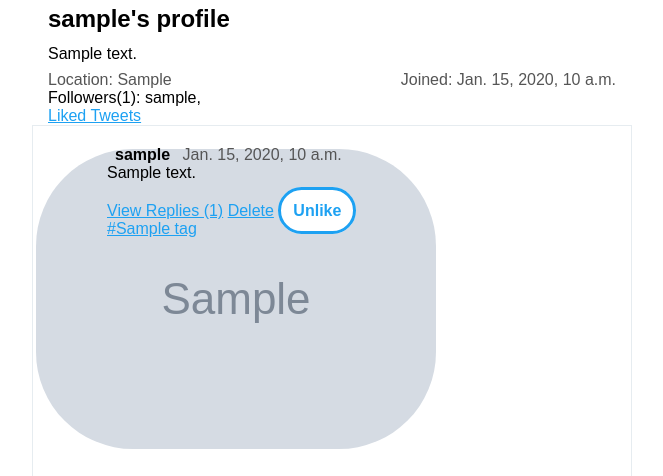
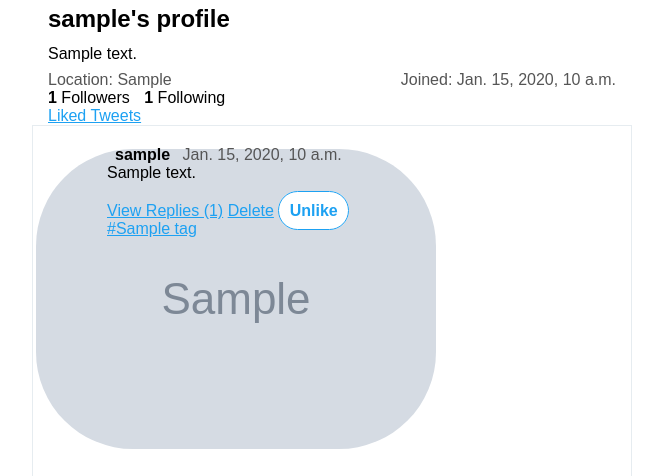
Before and after one commit to lucasdpau/twitclone, a Django app: a page that uses app1/templates/profile.html in a window 1280 px wide. Shown: the part 323-799 px from the top of the page, without its empty margins (308-971 px from the left). Run offline with Django 3.2, Linux system fonts and the light colour scheme; a user stored in the database is signed in; tables that the repository leaves empty hold one stand-in row (values such as "Sample post"); grey boxes marked "Sample" are stand-in pictures.

Commit message:
edit css a bit. add more to readme.md. profile shows follower and following count

```diff
--- a/app1/static/app1/styles.css
+++ b/app1/static/app1/styles.css
@@ -35,6 +35,10 @@ a {
 	text-align: center;
 }
 
+.bold {
+	font-weight: bold;
+}
+
 .login_page {
 	padding-top: 50px;
 }
@@ -46,13 +50,14 @@ a {
 }
 
 .button {
-	padding: 0.75em;
+	padding: 0.65em;
 	width: 100px;
 	background-color: white;
 	color: rgb(29, 161, 242);
 	border-radius: 100px;
 	border-color: rgb(29, 161, 242);
 	border-style: solid;
+	border-width: 1px;
 	font-weight: bold;
 }
 
@@ -120,6 +125,11 @@ a {
 	display: flex;
 	justify-content: space-between;
 	color: #555;
+}
+
+
+.profile_follow_unit {
+	margin-right: 10px;
 }
 
 .tweet_container {
--- a/app1/templates/profile.html
+++ b/app1/templates/profile.html
@@ -41,9 +41,13 @@
                     		Joined: {{ user_object.date_joined }}
                 	</div>
 		</div>
-                <div class="profile_followers">
-                    Followers({{follower_count}}): {% for profile in followers %}{{ profile.user.username }},
-                    {% endfor %}
+                <div class="profile_follows">
+			<span class="profile_follow_unit">
+                    		<span class="bold">{{follower_count}}</span> Followers
+			</span>
+			<span class="profile_follow_unit">
+				<span class="bold">{{following_count}}</span> Following
+			</span>
                 </div>
 		<div class="profile_liked_tweets">
 			<a href="{{profile_name}}/liked">Liked Tweets</a>
--- a/app1/views.py
+++ b/app1/views.py
@@ -199,6 +199,8 @@ def profile_view(request, profile_name):
     profile_pic = user_model_object.profile.profile_pic
     followers = Profile.objects.filter(following=user_model_object.profile)
     follower_count = followers.count()
+    following = Profile.objects.filter(followed_by=user_model_object.profile)
+    following_count = following.count()
     already_following = False
 
     #filter so that only tweets by the profile_name are shown
@@ -241,7 +243,8 @@ def profile_view(request, profile_name):
 "tweets":tweet_list, "current_username": current_username,
 "user_object": user_model_object, "is_own_profile": is_own_profile,
 "profile_pic":profile_pic, "followers": followers,
-"already_following": already_following, "follower_count": follower_count, }
+"already_following": already_following, "follower_count": follower_count,
+"following_count": following_count, }
 
     return render(request, "profile.html", context)
 
```
Also changed, not shown: README.md, app1/static/app1/like-icon.svg (added), app1/static/app1/retweet-icon.svg (added), app1/static/app1/unlike-icon.svg (added), app1/static/app1/unretweet-icon.svg (added).
